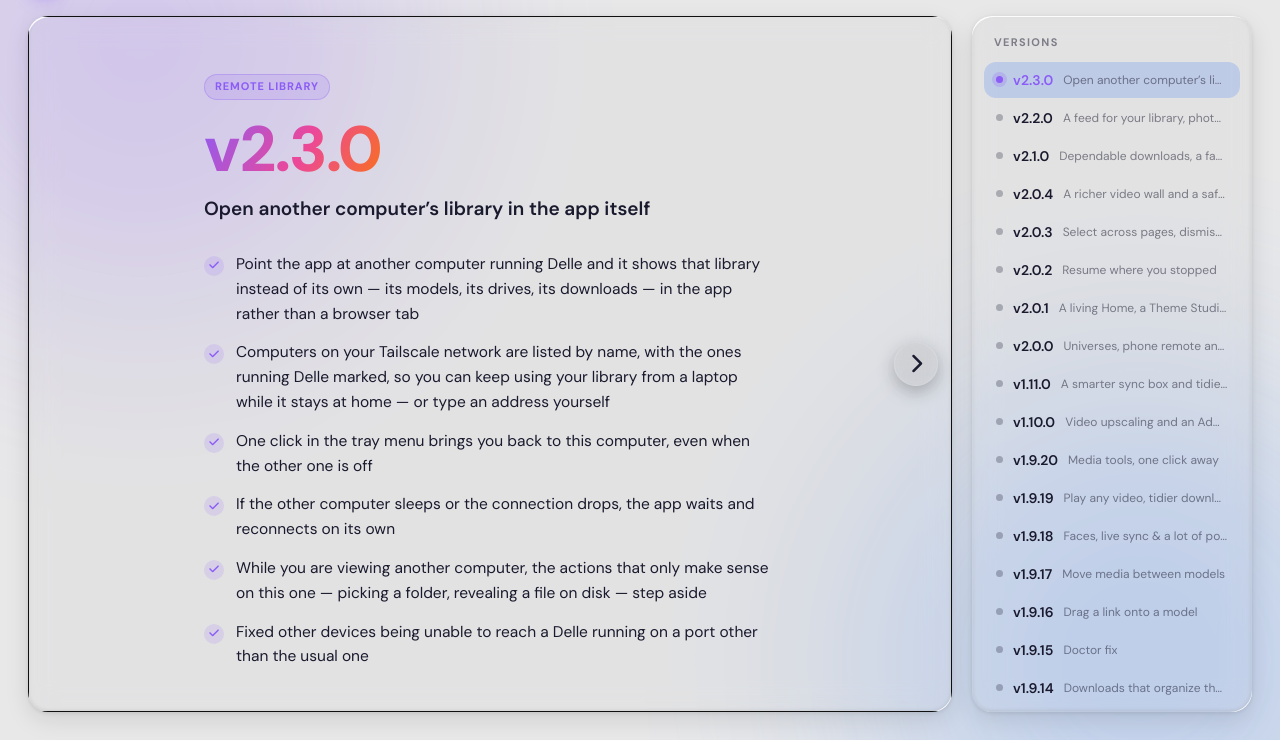
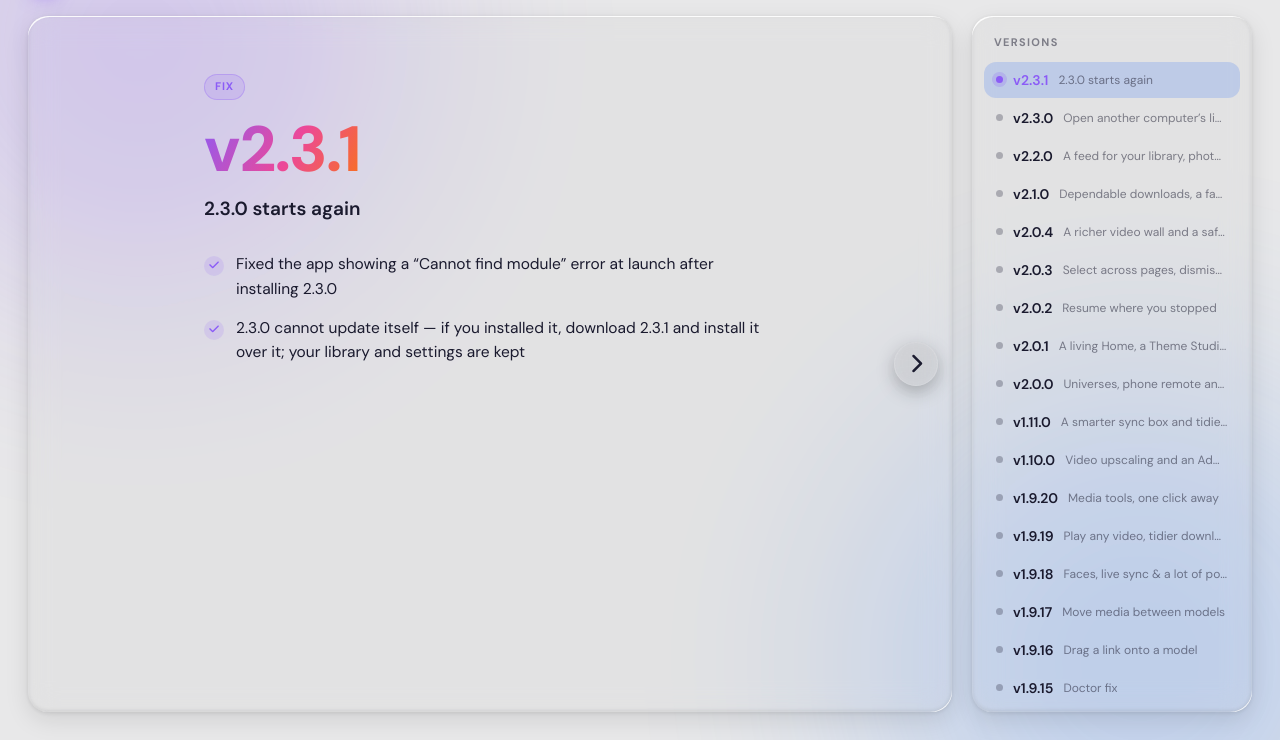
Before and after one commit to Delle-orga/Delle-Model-LP, a website: page releases/index.html in a window 1280 px wide. Shown: the part 60-800 px from the top of the page. Drawn offline with Linux system fonts and the light colour scheme.

Commit message:
changelog: v2.3.1 (2.3.0 launch fix); bump ?v cache-bust

```diff
--- a/releases/changelog.js
+++ b/releases/changelog.js
@@ -2,6 +2,15 @@
    ➕ Pour ajouter une version : copie un objet EN HAUT de la liste (la plus récente
       en premier). `date` est optionnel (omis = pas affiché). `tag` = petit libellé. */
 window.CHANGELOG = [
+  {
+    version: '2.3.1',
+    tag: 'Fix',
+    headline: '2.3.0 starts again',
+    changes: [
+      'Fixed the app showing a “Cannot find module” error at launch after installing 2.3.0',
+      '2.3.0 cannot update itself — if you installed it, download 2.3.1 and install it over it; your library and settings are kept',
+    ],
+  },
   {
     version: '2.3.0',
     tag: 'Remote library',
--- a/releases/index.html
+++ b/releases/index.html
@@ -76,7 +76,7 @@
     </div>
   </div>
 
-  <script src="changelog.js?v=9"></script>
+  <script src="changelog.js?v=10"></script>
   <script>
     (function () {
       var data = (window.CHANGELOG || []).slice();
```
